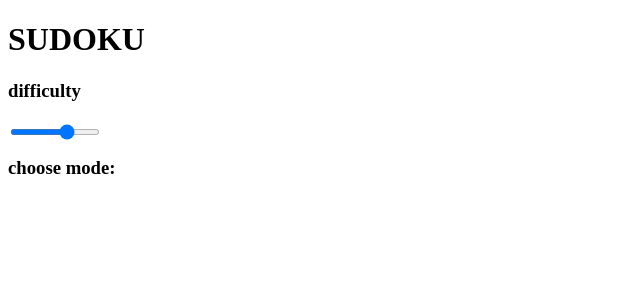
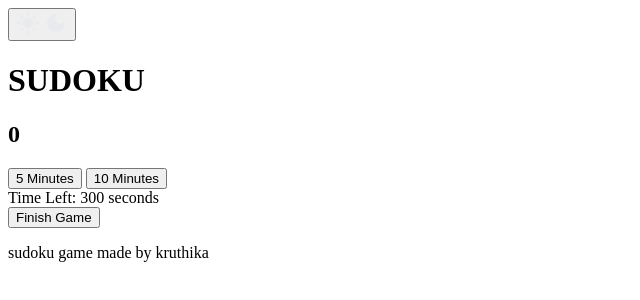
Before and after one commit to krutsu/sudoku, a plain HTML site: page index.html in a window 1280 px wide. Shown: the whole page, without its empty margins (0-640 px from the left). Drawn offline with Linux system fonts and the light colour scheme.

Commit message:
Update index.html

```diff
--- a/index.html
+++ b/index.html
@@ -4,22 +4,32 @@
         <meta charset="utf-8">
         <title>Sudoku</title>
         <link rel="stylesheet" href="style.css">
-        <script src="script.js"></script>
     </head>
+    <body>
     <header>
+        <button id="switch">
+            <svg xmlns="http://www.w3.org/2000/svg" height="24px" viewBox="0 -960 960 960" width="24px" fill="#e8eaed"><path d="M480-280q-83 0-141.5-58.5T280-480q0-83 58.5-141.5T480-680q83 0 141.5 58.5T680-480q0 83-58.5 141.5T480-280ZM200-440H40v-80h160v80Zm720 0H760v-80h160v80ZM440-760v-160h80v160h-80Zm0 720v-160h80v160h-80ZM256-650l-101-97 57-59 96 100-52 56Zm492 496-97-101 53-55 101 97-57 59Zm-98-550 97-101 59 57-100 96-56-52ZM154-212l101-97 55 53-97 101-59-57Z"/></svg>
+            <svg xmlns="http://www.w3.org/2000/svg" height="24px" viewBox="0 -960 960 960" width="24px" fill="#e8eaed"><path d="M480-120q-150 0-255-105T120-480q0-150 105-255t255-105q14 0 27.5 1t26.5 3q-41 29-65.5 75.5T444-660q0 90 63 153t153 63q55 0 101-24.5t75-65.5q2 13 3 26.5t1 27.5q0 150-105 255T480-120Z"/></svg>
+        </button>
         <h1>SUDOKU</h1>
+        <h2 id="errors">0</h2>
         <div id="setup">
-            <div id="level">
-                <h3>difficulty</h3>
-                <input type="range" min="0" max="3" value="2" id="slider">
+            <div class="time">
+                <button onclick="setTime(5)">5 Minutes</button>
+                <button onclick="setTime(10)">10 Minutes</button>
             </div>
-            <div id="mode">
-                <h3>choose mode:</h3>
+            <div id="timer">Time Left: <span id="time">300</span> seconds</div>
+            <button id="finishGame" onclick="finishGame()">Finish Game</button>
+            <div id="message"></div>
 
-            </div>
         </div>
     </header>
-    <body>
-
+        <div id="board"></div>
+        <div id="digits">
+        </div>
     </body>
+    <footer>
+        <p>sudoku game made by kruthika</p>
+    </footer>
+    <script src="script.js"></script>
 </html>
```
